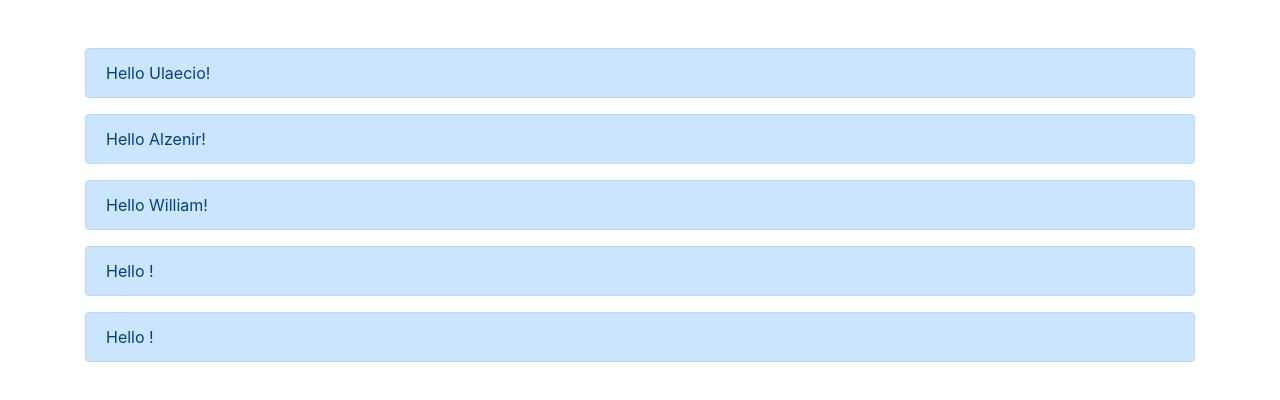
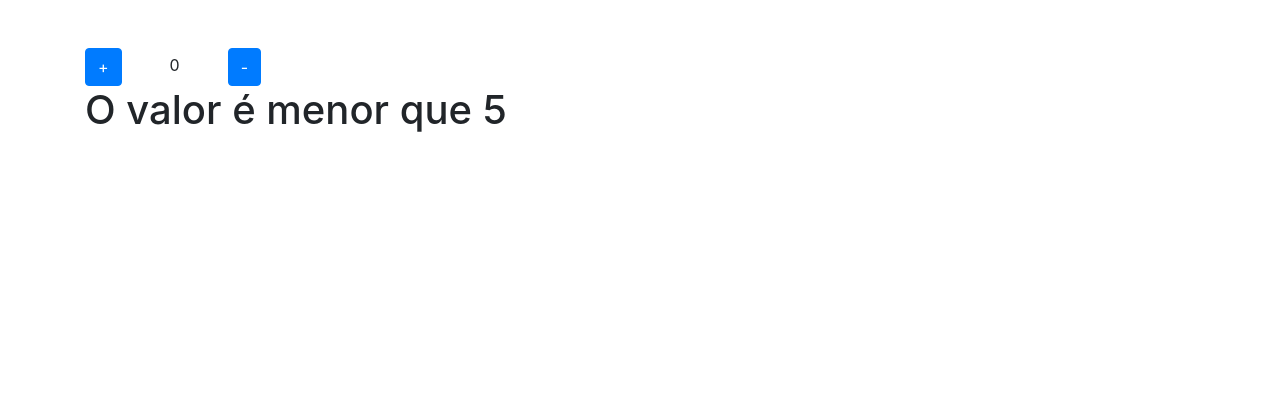
Before and after one commit to ulaecio/dscatalog-bootcamp, a React (Create React App) app in the folder front-web/: page / in a window 1280 px wide. Shown: the top 400 px of the page. Built offline with nearby package versions, Linux system fonts and the light colour scheme.

Commit message:
Add counter, setCouter with useState and useEffect

```diff
--- a/front-web/src/Alert.tsx
+++ /dev/null
@@ -1,14 +0,0 @@
-import { type } from 'os';
-import React from 'react';
-
-type Props = {
-    text?: string;
-}
-
-const Alert = ({ text }: Props) => (
-    <div className="alert alert-primary">
-        Hello {text}!
-    </div>
-)
-
-export default Alert;
--- a/front-web/src/App.tsx
+++ b/front-web/src/App.tsx
@@ -1,14 +1,30 @@
-import React from 'react';
-import Alert from './Alert';
+import React, {useState, useEffect} from 'react';
 
 const App = () => {
+    const [counter, setCounter] = useState(0);
+
+    useEffect(() => {
+        console.log('componente iniciado')
+    }, []);
+
     return (
         <div className="container mt-5">
-            <Alert text= "Ulaecio"/>
-            <Alert text= "Alzenir"/>
-            <Alert text= "William"/>
-            <Alert />
-            <Alert />
+            <button
+            className="btn btn-primary mr-5"
+            onClick={() => setCounter(counter + 1)}
+            >
+                +
+            </button>
+            <span>
+                {counter}
+            </span>
+            <button
+            className="btn btn-primary ml-5"
+            onClick={() => setCounter(counter - 1)}>
+                -
+            </button>
+            {counter > 5 && <h1>O valor é maior que 5</h1>}
+            {counter < 5 && <h1>O valor é menor que 5</h1>}
     </div>
     )
 }
```
